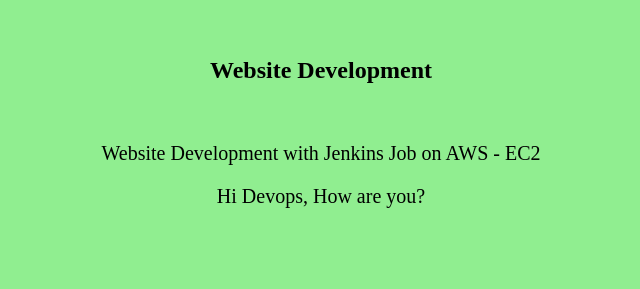
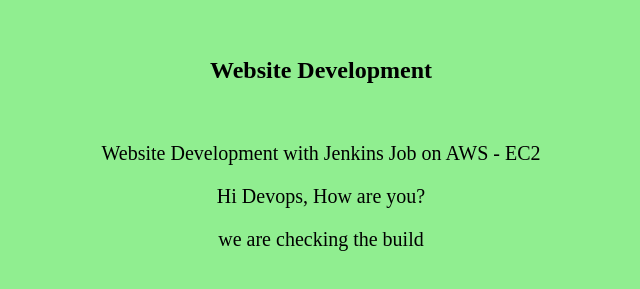
Before and after one commit to VaibhavDevops1/index_repo, a plain HTML site: page index.html in a window 1280 px wide. Shown: the part 61-350 px from the top of the page, without its empty margins (319-959 px from the left). Drawn offline with Linux system fonts and the light colour scheme.

Commit message:
index new version

```diff
--- a/index.html
+++ b/index.html
@@ -32,5 +32,6 @@ p{
    <br>
    <p> Website Development with Jenkins Job on AWS - EC2</p>
    <p> Hi Devops, How are you? </p>
+   <p> we are checking the build </p>
 </body>
 </html>
```
